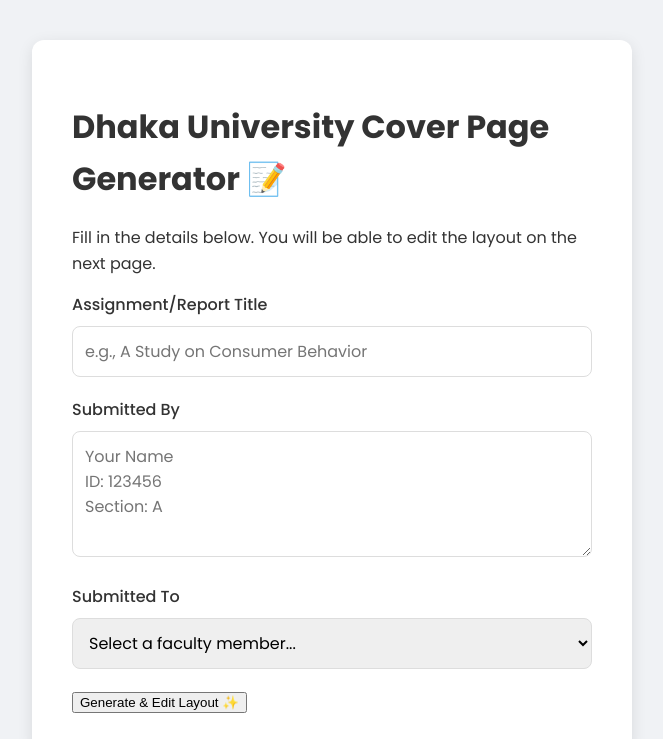
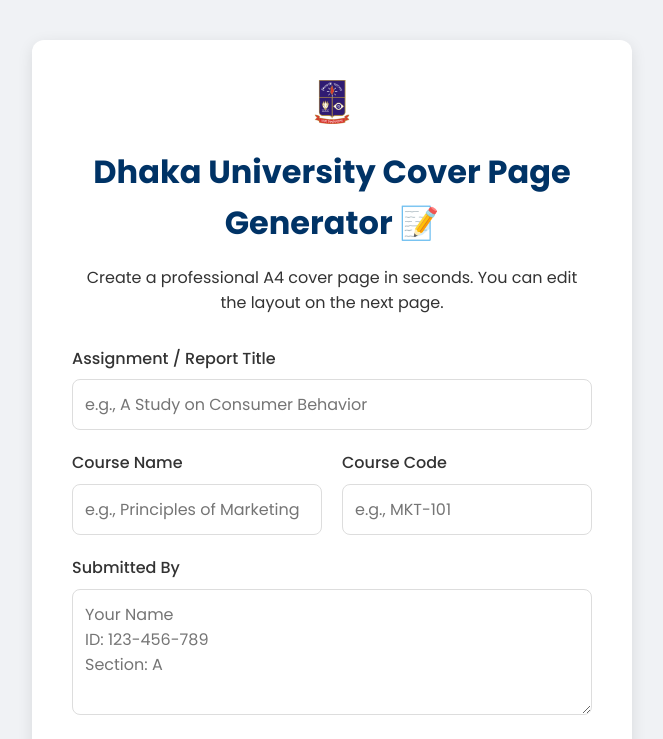
Before and after one commit to lutfor183/coverpagemaker, a plain HTML site: page index.html in a window 1280 px wide. Shown: the top 739 px of the page, without its empty margins (308-971 px from the left). Drawn offline with Linux system fonts and the light colour scheme.

Commit message:
Update index.html

```diff
--- a/index.html
+++ b/index.html
@@ -11,33 +11,45 @@
 </head>
 <body>
 
-    <div class="container">
-        <header>
+    <main class="container">
+        <header class="main-header">
+            <img src="du-logo.png" alt="Dhaka University Logo" class="header-logo">
             <h1>Dhaka University Cover Page Generator 📝</h1>
-            <p>Fill in the details below. You will be able to edit the layout on the next page.</p>
+            <p>Create a professional A4 cover page in seconds. You can edit the layout on the next page.</p>
         </header>
 
         <form id="cover-form">
             <div class="form-group">
-                <label for="title">Assignment/Report Title</label>
+                <label for="title">Assignment / Report Title</label>
                 <input type="text" id="title" placeholder="e.g., A Study on Consumer Behavior">
+            </div>
+
+            <div class="form-row">
+                <div class="form-group">
+                    <label for="course-name">Course Name</label>
+                    <input type="text" id="course-name" placeholder="e.g., Principles of Marketing">
+                </div>
+                <div class="form-group">
+                    <label for="course-code">Course Code</label>
+                    <input type="text" id="course-code" placeholder="e.g., MKT-101">
+                </div>
             </div>
 
             <div class="form-group">
                 <label for="submitted-by">Submitted By</label>
-                <textarea id="submitted-by" rows="4" placeholder="Your Name&#10;ID: 123456&#10;Section: A"></textarea>
+                <textarea id="submitted-by" rows="4" placeholder="Your Name&#10;ID: 123-456-789&#10;Section: A"></textarea>
             </div>
 
             <div class="form-group">
                 <label for="teacher-list">Submitted To</label>
                 <select id="teacher-list">
                     <option value="" disabled selected>Select a faculty member...</option>
-                    </select>
+                </select>
             </div>
 
-            <button type="submit">Generate & Edit Layout ✨</button>
+            <button type="submit" class="cta-button">Generate & Edit Layout ✨</button>
         </form>
-    </div>
+    </main>
 
     <script src="script.js"></script>
 </body>
```
